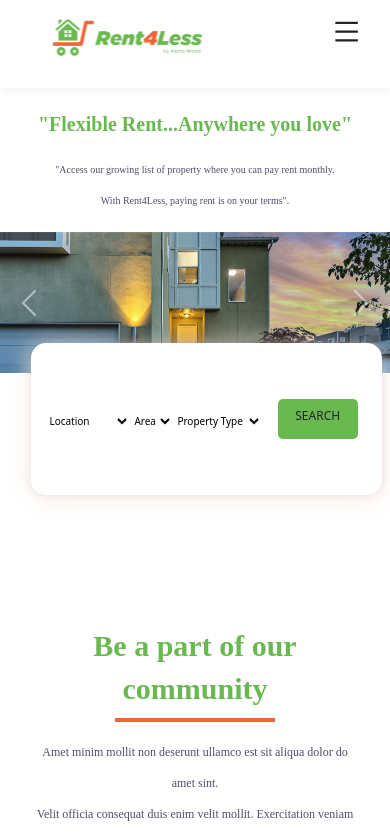
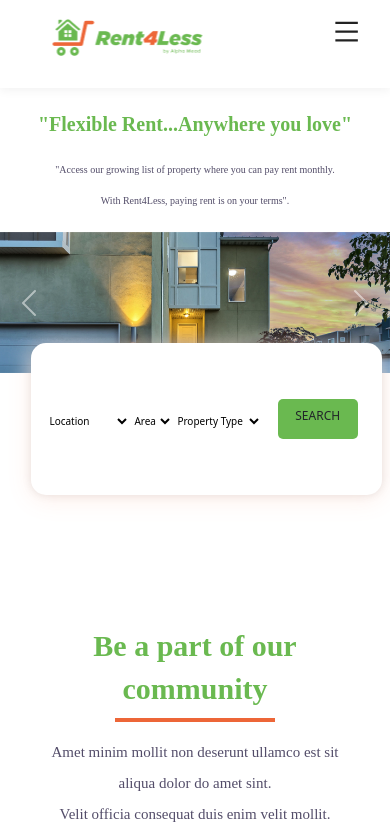
Before and after one commit to OloriAsabi/rent4less-app, a React (Create React App) app: page / in a window 390 px wide. Shown: the top 838 px of the page. Built offline with nearby package versions, Linux system fonts and the light colour scheme; a web font is replaced by a local one.

Commit message:
commit on "main"

```diff
--- a/src/components/Community/Community.css
+++ b/src/components/Community/Community.css
@@ -55,7 +55,7 @@
     height: 30vh;
   }
   .community-info p {
-font-size: 12px;
+font-size: 15px;
   }
 }
 
```
